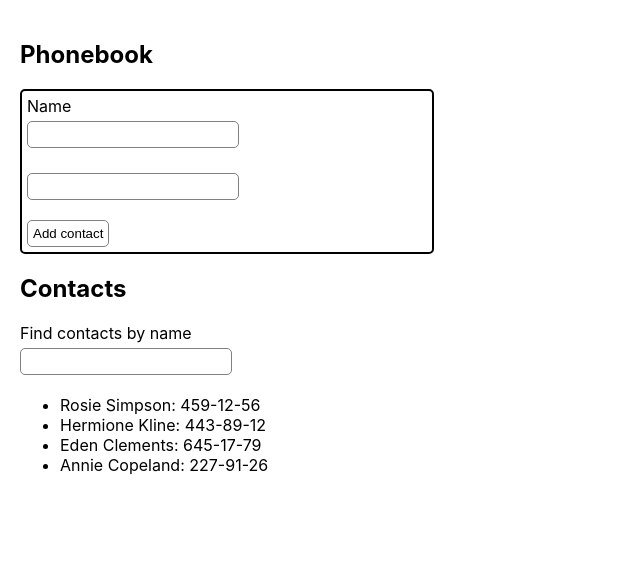
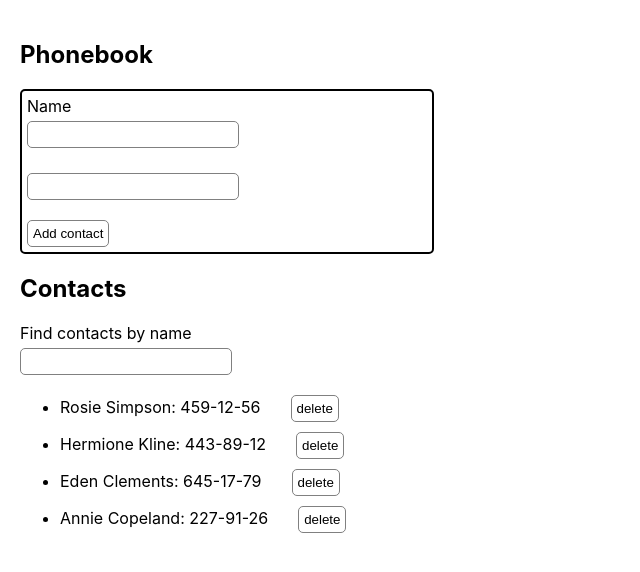
Before and after one commit to LarysaHliieva/goit-react-hw-02-phonebook, a React (Create React App) app: page / in a window 1280 px wide. Shown: the top 572 px of the page, without its empty margins (0-640 px from the left). Built offline with nearby package versions, Linux system fonts and the light colour scheme.

Commit message:
added deletion contacts

```diff
--- a/src/components/App.jsx
+++ b/src/components/App.jsx
@@ -46,6 +46,15 @@ export class App extends Component {
     return contacts.some(item => normalizedName === item.name.toLowerCase());
   }
 
+  deleteContact = id => {
+    this.setState(prevState => {
+      const resultList = prevState.contacts.filter(item => item.id !== id);
+      return {
+        contacts: resultList,
+      };
+    });
+  };
+
   hangleFilter = e => {
     const { value } = e.currentTarget;
     this.setState({
@@ -79,7 +88,7 @@ export class App extends Component {
 
         <h2>Contacts</h2>
         <Filter hangleFilter={this.hangleFilter} />
-        <ContactList items={filteredContacts} />
+        <ContactList items={filteredContacts} onDelete={this.deleteContact} />
       </div>
     );
   }
--- a/src/components/ContactForm/ContactForm.module.css
+++ b/src/components/ContactForm/ContactForm.module.css
@@ -31,6 +31,7 @@
   background-color: transparent;
   border: 1px solid gray;
   border-radius: 5px;
+  cursor: pointer;
 }
 
 .btn:hover,
--- a/src/components/ContactList/ContactList.jsx
+++ b/src/components/ContactList/ContactList.jsx
@@ -1,13 +1,20 @@
 import PropTypes from 'prop-types';
 
-// import styles from './ContactList.module.css';
+import styles from './ContactList.module.css';
 
-const ContactList = ({ items }) => {
+const ContactList = ({ items, onDelete }) => {
   return (
     <ul>
       {items.map(({ id, name, number }) => (
-        <li key={id}>
+        <li key={id} className={styles.contact}>
           {name}: {number}
+          <button
+            onClick={() => onDelete(id)}
+            type="button"
+            className={styles.btn}
+          >
+            delete
+          </button>
         </li>
       ))}
     </ul>
@@ -28,4 +35,5 @@ ContactList.propTypes = {
       number: PropTypes.string.isRequired,
     })
   ),
+  onDelete: PropTypes.func.isRequired,
 };
--- a/src/components/ContactList/ContactList.module.css
+++ b/src/components/ContactList/ContactList.module.css
@@ -0,0 +1,24 @@
+.contact {
+  margin-bottom: 10px;
+}
+
+.btn {
+  margin-left: 30px;
+  padding: 5px;
+  background-color: transparent;
+  border: 1px solid gray;
+  border-radius: 5px;
+  cursor: pointer;
+}
+
+.btn:hover,
+.btn:focus {
+  color: lime;
+  background-color: hsl(0, 0%, 60%);
+  border-color: lime;
+}
+
+.btn:active {
+  color: hsl(120, 100%, 20%);
+  border-color: hsl(120, 100%, 20%);
+}
```
